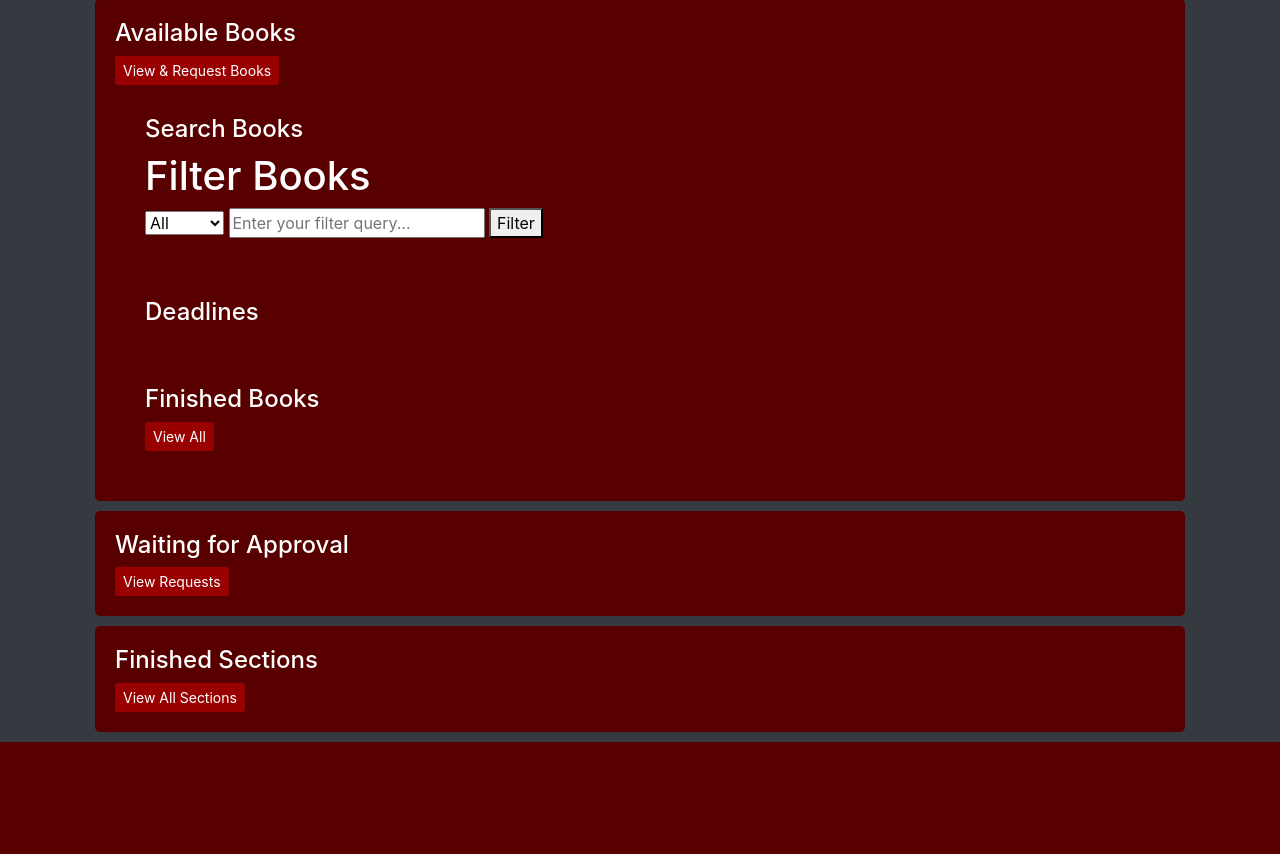
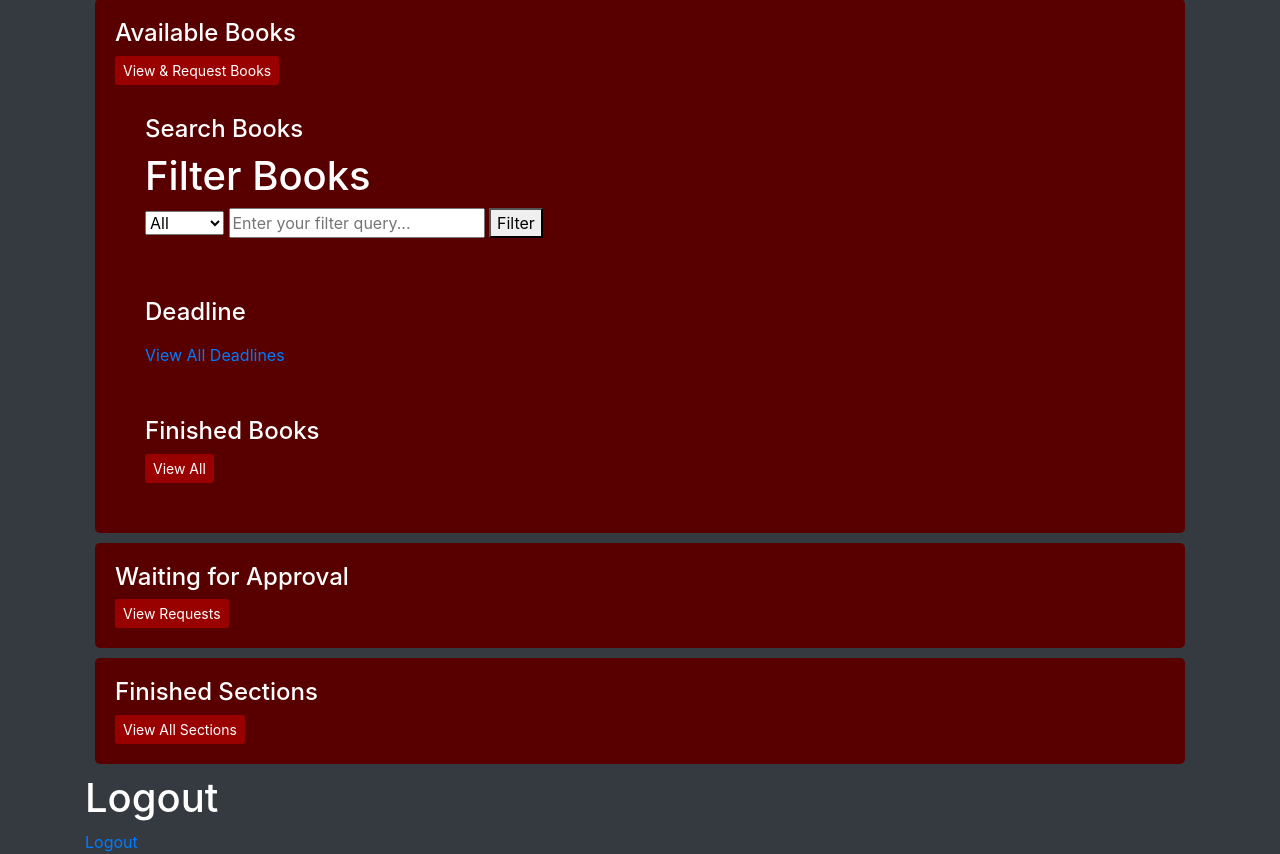
Before and after one commit to 51Hypers/AppDevProject---I, a Flask app: page /dashboards/user_dashboard in a window 1280 px wide. Shown: the part 171-1025 px from the top of the page. Before the commit the page ends 913 px from the top, so only its background shows below. Run offline with Flask 3, Linux system fonts and the light colour scheme; a user stored in the database is signed in; data comes from the database, SQL or seed files in the repository; both versions use the stored data as it was after the commit; some libraries are stand-ins or nearby versions.

Commit message:
added deadlines

```diff
--- a/app.py
+++ b/app.py
@@ -125,7 +125,7 @@
 
 
 # <-------------------------------------------------------------------------------------------------------------------------------------------------------------------------------------------------------------------------------> #
-
+from operator import itemgetter
 
 # BOOKS VIEWS
 @app.route('/dashboards/user_dashboard')
@@ -154,7 +154,10 @@
     if deadline_warning_issued:
         flash('Warning: One or more of your borrowed books are due within the next day. Please return them on time to avoid losing access.', 'warning')
 
-    return render_template('dashboards/user_dashboard.html', borrowed_books=borrowed_books)
+    upcoming_deadlines = [(user_book, book) for user_book, book in borrowed_books if user_book.t_deadline and user_book.t_deadline > now]
+    upcoming_deadlines.sort(key=lambda x: x[0].t_deadline)  # Sort by deadline
+    upcoming_deadlines = upcoming_deadlines[:3]
+    return render_template('dashboards/user_dashboard.html', borrowed_books=borrowed_books,upcoming_deadlines=upcoming_deadlines)
 
 
 @app.route('/books', methods=['GET'])
@@ -242,22 +245,22 @@
 
     books_with_deadlines = []
     for user_book, book in borrowed_books:
-        # Ensure that there is a deadline date before attempting subtraction
         if user_book.t_deadline:
             days_until_deadline = (user_book.t_deadline - datetime.utcnow()).days
         else:
-            # Handle case where t_deadline is None; you might set a default or skip
-            # For example, using a default deadline of 14 days from now
             default_deadline = datetime.utcnow() + timedelta(days=14)
             days_until_deadline = (default_deadline - datetime.utcnow()).days
 
         books_with_deadlines.append({
-            'book': book,
-            'deadline': user_book.t_deadline or default_deadline,  # Use t_deadline if available, otherwise default
+            'user_book_id': user_book.id,
+            'book_name': book.name,
+            'deadline': user_book.t_deadline.isoformat() if user_book.t_deadline else None,
             'days_until_deadline': days_until_deadline
         })
 
     return render_template('users/books_with_deadlines.html', books_with_deadlines=books_with_deadlines)
+
+
 
 
 @app.route('/requested_books')
@@ -359,16 +362,18 @@
 
         # Check if the book is returned after the deadline
         if datetime.utcnow() > userbook.t_deadline:
-            # Setting is_approved to False to indicate revoking borrowing privileges due to late return
-            userbook.is_approved = False
+            # Setting is_approved to 0 to indicate revoking borrowing privileges due to late return
+            userbook.is_approved = 0
             flash('Returned late. Borrowing privileges have been revoked.', 'error')
         else:
+            userbook.is_approved = 0
             flash('Book returned successfully.', 'success')
         db.session.commit()
     else:
         flash('Book return failed. Invalid request.', 'error')
 
     return redirect(url_for('view_borrowed_books_with_deadlines'))
+
 
 
 # <-------------------------------------------------------------------------------------------------------------------------------------------------------------------------------------------------------------------------------> #
--- a/templates/dashboards/librarian_dashboard.html
+++ b/templates/dashboards/librarian_dashboard.html
@@ -54,7 +54,8 @@
         <h2>Welcome to the Librarian Dashboard</h2>
         <p>Use the navigation bar to manage users, view book requests, and access statistics.</p>
     </div>
-
+    <h1>Logout</h1>
+      <a href="{{ url_for('logout') }}">Logout</a>
     <footer class="footer mt-auto py-3">
         <div class="container text-center">
             <span class="text-muted">Powered by Flask & Bootstrap.</span>
--- a/templates/dashboards/user_dashboard.html
+++ b/templates/dashboards/user_dashboard.html
@@ -1,10 +1,13 @@
 <!DOCTYPE html>
 <html lang="en">
   <head>
-    <meta charset="UTF-8">
-    <meta name="viewport" content="width=device-width, initial-scale=1.0">
+    <meta charset="UTF-8" />
+    <meta name="viewport" content="width=device-width, initial-scale=1.0" />
     <title>User Dashboard</title>
-    <link href="https://stackpath.bootstrapcdn.com/bootstrap/4.5.2/css/bootstrap.min.css" rel="stylesheet">
+    <link
+      href="https://stackpath.bootstrapcdn.com/bootstrap/4.5.2/css/bootstrap.min.css"
+      rel="stylesheet"
+    />
     <style>
       body {
         color: #fff;
@@ -14,10 +17,18 @@
         display: flex;
         margin-top: 20px;
       }
-        .dashboard-left, .dashboard-right {
+      .dashboard-left,
+      .dashboard-right {
         flex: 1;
       }
-        .stats, .deadlines, .waiting-approval, .finished-books, .finished-sections, .all-books, .all-sections, .search-books {
+      .stats,
+      .deadlines,
+      .waiting-approval,
+      .finished-books,
+      .finished-sections,
+      .all-books,
+      .all-sections,
+      .search-books {
         background-color: #580000; /* Maroon background */
         margin: 10px;
         padding: 20px;
@@ -41,7 +52,7 @@
       .form-custom {
         margin-top: 20px;
       }
-        input[type="text"] {
+      input[type='text'] {
         margin-bottom: 10px;
       }
     </style>
@@ -56,7 +67,11 @@
           <!-- All Books -->
           <div class="all-books">
             <h4>Available Books</h4>
-                    <a href="{{ url_for('list_all_books') }}" class="btn btn-custom btn-sm">View & Request Books</a>
+            <a
+              href="{{ url_for('list_all_books') }}"
+              class="btn btn-custom btn-sm"
+              >View & Request Books</a
+            >
             <!-- Search Books -->
             <div class="search-books">
               <h4>Search Books</h4>
@@ -67,23 +82,41 @@
                   <option value="section">Section</option>
                   <option value="author">Author</option>
                 </select>
-                        <input type="text" name="query" placeholder="Enter your filter query...">
+                <input
+                  type="text"
+                  name="query"
+                  placeholder="Enter your filter query..."
+                />
                 <button type="submit">Filter</button>
               </form>
             </div>
 
-
-
             <!-- Deadlines -->
             <div class="deadlines">
-                        <h4><a href="{{ url_for('view_borrowed_books_with_deadlines') }}" class="text-white">Deadlines</a></h4>
-                        <!-- Placeholder for Deadlines List -->
+              <h4>Deadline</h4>
+              <ul>
+                {% for user_book, book in upcoming_deadlines %}
+                <li>
+                  <strong>{{ book.name }}</strong> - Deadline: {{
+                  user_book.t_deadline }}
+                </li>
+                {% endfor %}
+              </ul>
+
+              <a href="{{ url_for('view_borrowed_books_with_deadlines') }}"
+                >View All Deadlines</a
+              >
             </div>
+
             <!-- Finished Books -->
             <div class="finished-books">
               <h4>Finished Books</h4>
               <!-- Placeholder for Finished Books List -->
-                        <a href="{{ url_for('view_finished_books') }}" class="btn btn-custom btn-sm">View All</a>
+              <a
+                href="{{ url_for('view_finished_books') }}"
+                class="btn btn-custom btn-sm"
+                >View All</a
+              >
             </div>
           </div>
           <div class="dashboard-column">
@@ -91,17 +124,27 @@
             <div class="waiting-approval">
               <h4>Waiting for Approval</h4>
               <!-- Placeholder for Books Waiting Approval -->
-                        <a href="{{ url_for('requested_books') }}" class="btn btn-custom btn-sm">View Requests</a>
+              <a
+                href="{{ url_for('requested_books') }}"
+                class="btn btn-custom btn-sm"
+                >View Requests</a
+              >
             </div>
             <!-- Finished Sections -->
             <div class="finished-sections">
               <h4>Finished Sections</h4>
               <!-- Placeholder for Finished Sections List -->
-                        <a href="{{ url_for('view_finished_books_by_section') }}" class="btn btn-custom btn-sm">View All Sections</a>
+              <a
+                href="{{ url_for('view_finished_books_by_section') }}"
+                class="btn btn-custom btn-sm"
+                >View All Sections</a
+              >
             </div>
           </div>
         </div>
       </div>
+      <h1>Logout</h1>
+      <a href="{{ url_for('logout') }}">Logout</a>
     </div>
 
     <script src="https://code.jquery.com/jquery-3.5.1.slim.min.js"></script>
```
Also changed, not shown: templates/users/books_with_deadlines.html (+6 -13 lines), instance/library.db. Lines whose indentation alone changed are shown as unchanged.
